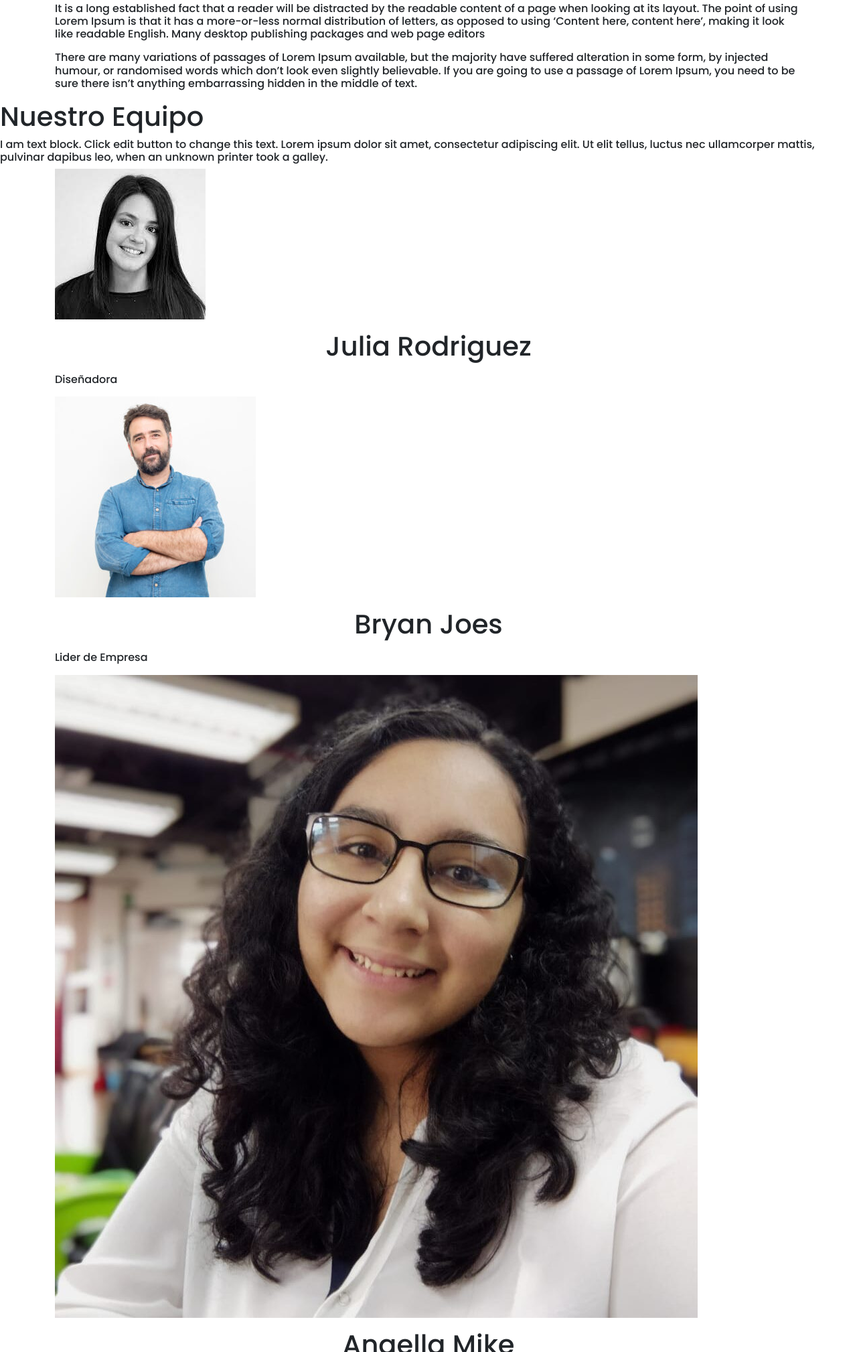
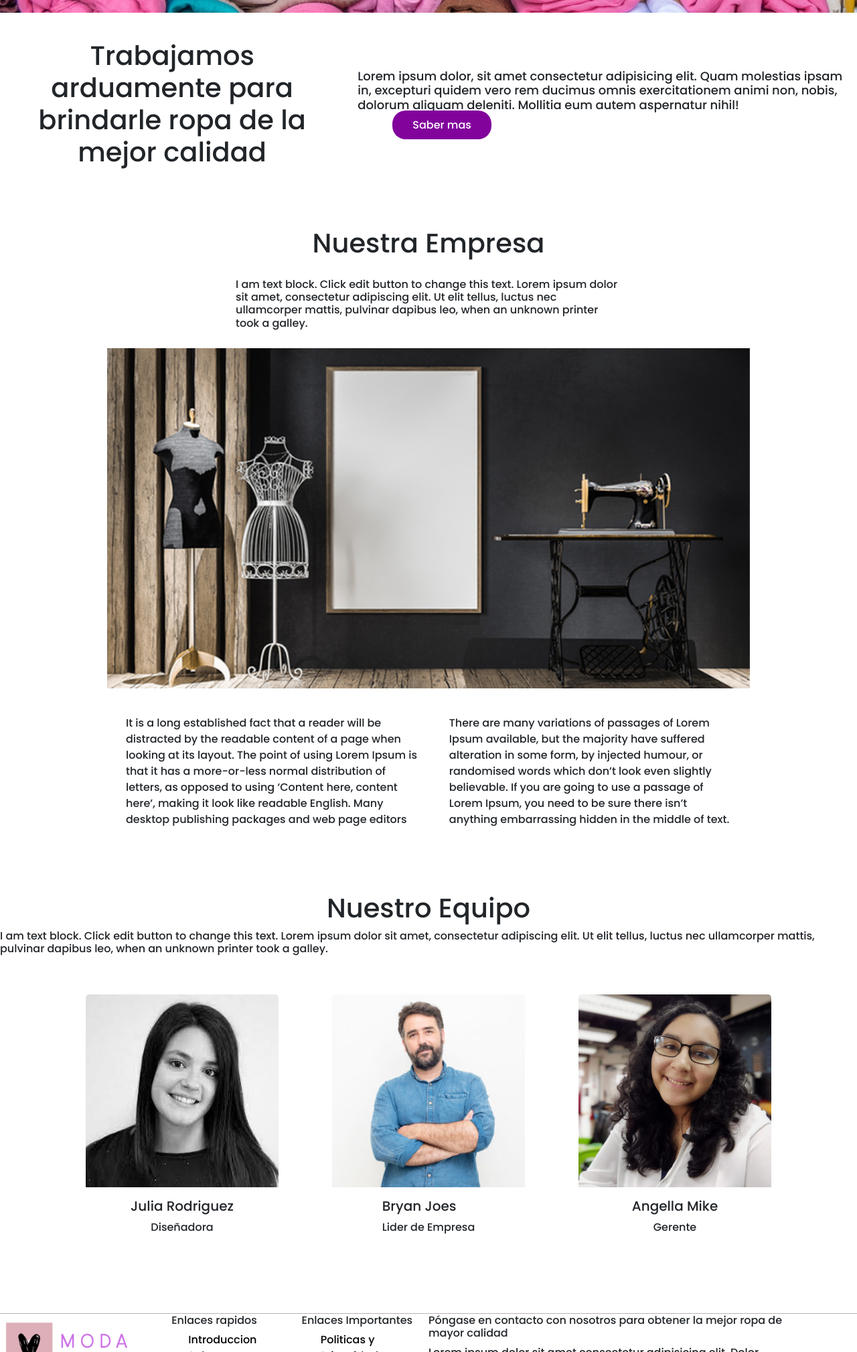
Before and after one commit to ivancolqueetn/PreEntrega2ColqueDesarrolloWEB, a plain HTML site: page paginas/sobre-nosotros.html in a window 1280 px wide. Shown: the part 781-2800 px from the top of the page at 67% size. Drawn offline with nearby package versions, Linux system fonts and the light colour scheme.

Commit message:
se ajustan detalles en pagina tienda y actualizo pagina sobre nosotros

```diff
--- a/css/style.css
+++ b/css/style.css
@@ -165,16 +165,17 @@ header{
     background-size: cover;
     position: relative;
 }
-.tienda__title{
+.Hero__title{
     display: flex;
     height: 100%;
     justify-content: center;
     align-items: center;
 }
-.tienda__title h1{
+.Hero__title h1{
+    text-align: center;
     font-size: 63px;
     font-weight: 550;
-    opacity: 0.85;
+    opacity: 0.95;
 }
 
 /* 2da pagina "tienda" - 2da seccion productos */
@@ -187,7 +188,6 @@ header{
 .productos{
     height: auto;
 }
-
 .productos__container{
     height: auto;
     grid-column: 1/-1;
@@ -196,14 +196,89 @@ header{
     align-items: center;
     flex-wrap: wrap;
 }
-
 .targetas__container{
     display: flex;
-    width: 85%;
     justify-content: space-between;
     flex-wrap: wrap;
 }
+.targetas__estilo{
+    padding: 40px 50px;
+}
+.card {
+    align-items: center;
+}
+.card-body p{
+ text-align: center;
+}
 
+/* 3ra pagina "Sobre Nosotros" - 1ra seccion hero */
+#HeroSobreNosotros{
+    background: linear-gradient(0deg, rgba(255,255,255,0) 70%, rgba(255,255,255,80) 96%),url(../media/FondoSobreNosotros.jpg);
+    height: 100vh;
+    background-position: center;
+    background-repeat: no-repeat;
+    background-size: cover;
+    position: relative;
+}
+#HeroSobreNosotros h1{
+    color: #ffffff;
+}
+
+/* 3ra pagina "Sobre Nosotros" - 2da seccion historia */
+#historia{
+    padding: 40px 0px;
+    height: auto;
+}
+.historia__container{
+    height: auto;
+    display: flex;
+    justify-content: space-around;
+}
+
+.historia__targeta{
+    padding: 0px 20px;
+    display: flex;
+    flex-direction: column;
+    align-items: center;
+    justify-content: center;
+}
+
+/* 3ra pagina "Sobre Nosotros" - 3ra seccion Empresa */
+.empresa__container{
+    padding: 40px 0px;
+    width: auto;
+    display: flex;
+    flex-direction: column;
+    align-items: center;
+}
+.empresa__container img{
+    width: 75%;
+}
+.empresa__container h4{
+    width: 45%;
+    padding: 20px 0px;
+}
+
+.targeta__historia{
+    padding: 40px 40px;
+    display: flex;
+    align-items: center;
+    justify-content: center;
+    width: 80%;
+}
+.targeta__historia p{
+    padding: 0px 20px;
+}
+/* 3ra pagina "Sobre Nosotros" - 4ta seccion equipo */
+.equipo__container{
+    display: flex;
+    flex-direction: column;
+    align-items: center;
+}
+
+
+
+/* footer */
 footer{
     margin: 0;
     padding: 0;
@@ -211,6 +286,10 @@ footer{
     height: 150px;
     border-top: 1px solid rgb(182, 179, 179);
     margin-top: 50px;
+}
+footer a{
+    color: black;
+    text-decoration: none;
 }
 .footer__container{
     display: grid;
@@ -223,20 +302,21 @@ footer{
     flex-direction: column;
 }
 .footer__iconos{
-    grid-column: 3/6;
+    grid-column: 1/3;
     display: flex;
     justify-content: space-around;
     padding: 0px 10px;
 }
 
 .enlaces__footer{
-    grid-column: 3/6;
+    grid-column: 3/5;
     display: flex;
     flex-direction: column;
     align-items: center;
 }
 
 .enlaces__footer ul{
+    width: 85%;
     list-style-type: none;
     display: flex;
     flex-direction: column;
@@ -244,7 +324,7 @@ footer{
 }
 
 .condiciones__footer{
-    grid-column: 6/8;
+    grid-column: 5/7;
     display: flex;
     flex-direction: column;
     align-items: center;
@@ -257,11 +337,14 @@ footer{
 }
 
 .contacto__footer{
-    grid-column: 8/12;
+    grid-column: 7/12;
     display: flex;
     flex-direction: column;
 
 }
+
+
+
 /* media query para version mobile de 576px */
 @media (max-width: 576px) {
 
@@ -324,8 +407,19 @@ footer{
         margin-left: 50px;
         align-items: self-start;
     }
+
     /* 2da pagina "tienda" - 2da seccion productos */
     .targetas__container {
     justify-content: center;
     }
+
+     /* 3ra pagina "Sobre Nosotros" -  */
+    .historia__container{
+        align-items: center;
+        flex-direction: column;
+    }
+
+    .targeta__historia{
+    flex-direction: column-reverse;
+    }
 }
--- a/paginas/sobre-nosotros.html
+++ b/paginas/sobre-nosotros.html
@@ -39,88 +39,91 @@
     </nav>
   </header>
 
-    <main>
+  <main>
 
-<!-------------------------------------------1ra seccion----------------------------------------------------->
-<!-----------------------------------Banner sobre nosotros--------------------------------------------------->
 
-      <section id="HeroSobreNosotros">
-        <h1>Trabajamos por la felicidad de <br>nuestros clientes </h1>
-      </section>
+<!--------1ra seccion - Banner sobre nosotros----------->
 
-<!-------------------------------------------2da seccion----------------------------------------------------->
-<!----------------------------------------Historia y creacion------------------------------------------------>
+    <section id="HeroSobreNosotros">
+      <div class="Hero__title">
+        <h1>Trabajamos por la felicidad de nuestros clientes </h1>
+      </div>
+    </section>
 
-      <section id="Historia">
-        <div class="container">
-          <div class="servicios-container">
+
+<!--------2da seccion - Historia y creacion------------->
+
+      <section id="historia">
+        <div class="historia__container">
+          <div class="historia__targeta">
             <div>
               <h2>Trabajamos arduamente para brindarle ropa de la mejor calidad</h2>
             </div>
           </div>
-
-          <div class="servicios-container">
+          <div class="historia__targeta">
             <div>
-              <P><h4>Lorem ipsum dolor, sit amet consectetur adipisicing elit. Quam molestias ipsam in, excepturi quidem vero rem ducimus omnis exercitationem animi non, nobis, dolorum aliquam deleniti. Mollitia eum autem aspernatur nihil!</h4></P>
+              <h3>Lorem ipsum dolor, sit amet consectetur adipisicing elit. Quam molestias ipsam in, excepturi quidem vero rem ducimus omnis exercitationem animi non, nobis, dolorum aliquam deleniti. Mollitia eum autem aspernatur nihil!</h3>
               <ul>
-                <li><a href="../index.html">Saber mas</a></li>
+                <li><a class="boton" href="../index.html">Saber mas</a></li>
               </ul>
             </div>
           </div>
         </div>
       </section>
 
-<!-------------------------------------------3ra seccion----------------------------------------------------->
-<!-----------------------------------------Nuestra Empresa--------------------------------------------------->
+
+<!-------------3ra seccion - Nuestra Empresa-------------------->
+
+    <section id="NuestraEmpresa">
+        <div class="empresa__container">
+          <h2>Nuestra Empresa</h2>
+          <h4>I am text block. Click edit button to change this text. Lorem ipsum dolor sit amet,  consectetur adipiscing elit. Ut elit tellus, luctus nec ullamcorper mattis, pulvinar dapibus leo, when an unknown printer took a galley.</h4>
+          <img src="../media/SobreNosotros.jpg" alt="sobre-nosotros">
+          <div class="targeta__historia">
+          <div>
+              <P>It is a long established fact that a reader will be distracted by the readable content of a page when looking at its layout. The point of using Lorem Ipsum is that it has a more-or-less normal distribution of letters, as opposed to using ‘Content here, content here’, making it look like readable English. Many desktop publishing packages and web page editors</P>
+          </div>
+          <div>
+            <P>There are many variations of passages of Lorem Ipsum available, but the majority have suffered alteration in some form, by injected humour, or randomised words which don’t look even slightly believable. If you are going to use a passage of Lorem Ipsum, you need to be sure there isn’t anything embarrassing hidden in the middle of text.</P>
+          </div>
+        </div>
+       </div>
+    </section>
 
 
+<!--------------4ta seccion - Nuestro Equipo------------------->
 
-      <section id="NuestraEmpresa">
-        <p><h1>Nuestra Empresa</h1></p>
-        <p><h4>Lorem ipsum dolor sit amet consectetur adipisicing elit. Explicabo a, necessitatibus repellat quibusdam corrupti quis, vero officia quo accusamus facilis placeat numquam hic! Illo minima, alias nesciunt perferendis veritatis magni.</h4></p>
-        <img src="../media/SobreNosotros.jpg" alt="sobre-nosotros">
-        <div class="container">
-          <div class="servicios-container">
-              <P><h4>It is a long established fact that a reader will be distracted by the readable content of a page when looking at its layout. The point of using Lorem Ipsum is that it has a more-or-less normal distribution of letters, as opposed to using ‘Content here, content here’, making it look like readable English. Many desktop publishing packages and web page editors</h4></P>
-              <P><h4>There are many variations of passages of Lorem Ipsum available, but the majority have suffered alteration in some form, by injected humour, or randomised words which don’t look even slightly believable. If you are going to use a passage of Lorem Ipsum, you need to be sure there isn’t anything embarrassing hidden in the middle of text. </h4></P>
-          </div>
-        </div>
-      </section>
-
-<!-------------------------------------------4ta seccion----------------------------------------------------->
-<!-----------------------------------------Nuestro Equipo---------------------------------------------------->
-
-      <section id="NuestroEquipo">
+    <section id="NuestroEquipo">
+      <div class="equipo__container">
         <h1>Nuestro Equipo</h1>
         <h4>I am text block. Click edit button to change this text. Lorem ipsum dolor sit amet, consectetur adipiscing elit. Ut elit tellus, luctus nec ullamcorper mattis, pulvinar dapibus leo, when an unknown printer took a galley.</h4>
-        <div class="container">
-          <div class="container-tri">
-            <img src="../media/equipo4.jpg" alt="coleccion1">
-            <div>
-            <p><h2>Julia Rodriguez</h2></p>
-            <p><h4>Diseñadora</h4></p>
+        <div class="targetas__container">
+          <div class="card" style="width: 18rem;">
+            <img src="../media/equipo4.jpg" class="card-img-top" alt="...">
+            <div class="card-body">
+              <h5 class="card-title">Julia Rodriguez</h5>
+              <p class="card-text">Diseñadora</p>
             </div>
           </div>
-          <div class="container-tri">
-            <img src="../media/equipo3.jpg" alt="coleccion1">
-            <div>
-              <p><h2>Bryan Joes</h2></p>
-              <p><h4>Lider de Empresa</h4></p>
+          <div class="card" style="width: 18rem;">
+            <img src="../media/equipo3.jpg" class="card-img-top" alt="...">
+            <div class="card-body">
+              <h5 class="card-title">Bryan Joes</h5>
+              <p class="card-text">Lider de Empresa</p>
             </div>
           </div>
-          <div class="container-tri">
-            <img src="../media/equipo1.jpg" alt="coleccion1">
-            <div>
-              <p><h2>Angella Mike</h2></p>
-              <p><h4>Gerente</h4></p>
+          <div class="card" style="width: 18rem;">
+            <img src="../media/equipo1.jpg" class="card-img-top" alt="...">
+            <div class="card-body">
+              <h5 class="card-title">Angella Mike</h5>
+              <p class="card-text">Gerente</p>
             </div>
           </div>
         </div>
-      </section>
+      </div>
+    </section>
 
-
-
-    </main>
+  </main>
 
 <!------------------------------------------------Footer------------------------------------------------------>
 <!------------------------------------------------------------------------------------------------------------>
```
Also changed, not shown: index.html (+4 -5 lines), paginas/Tienda.html (+4 -4 lines).
